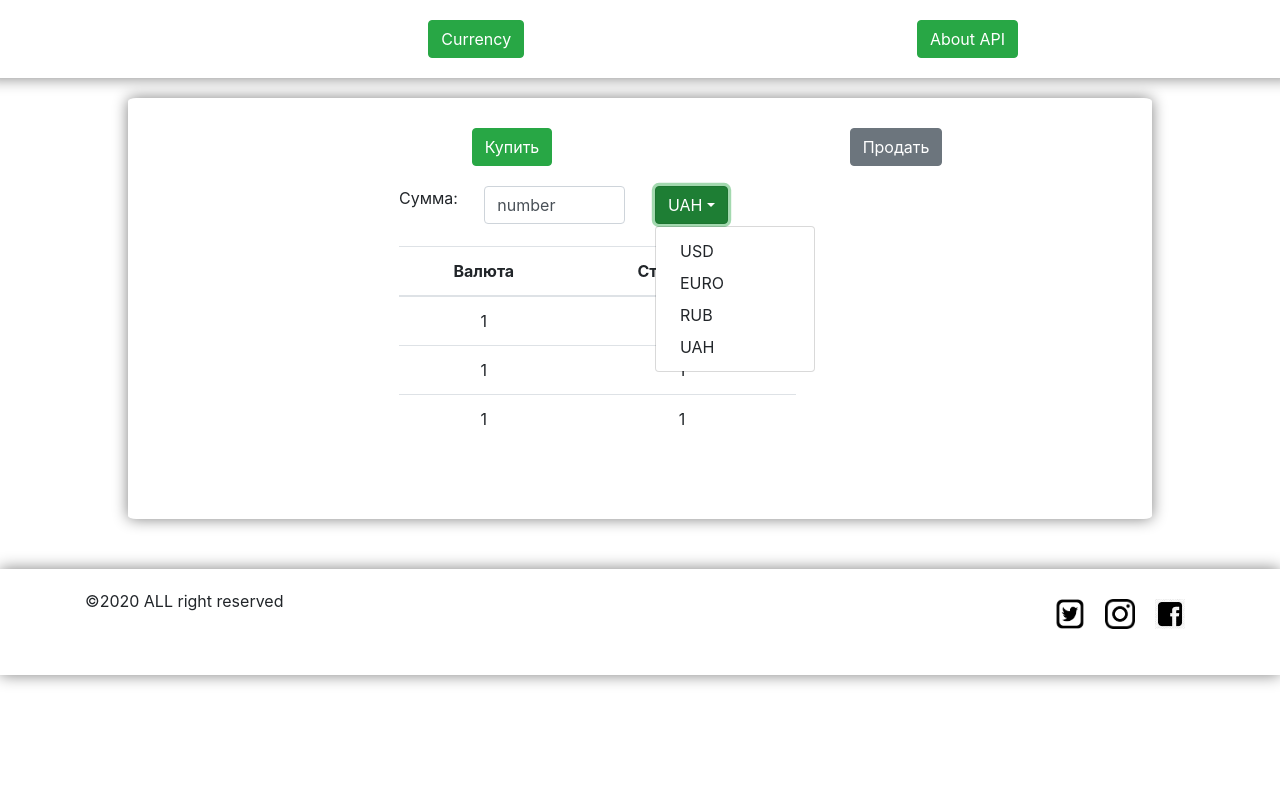
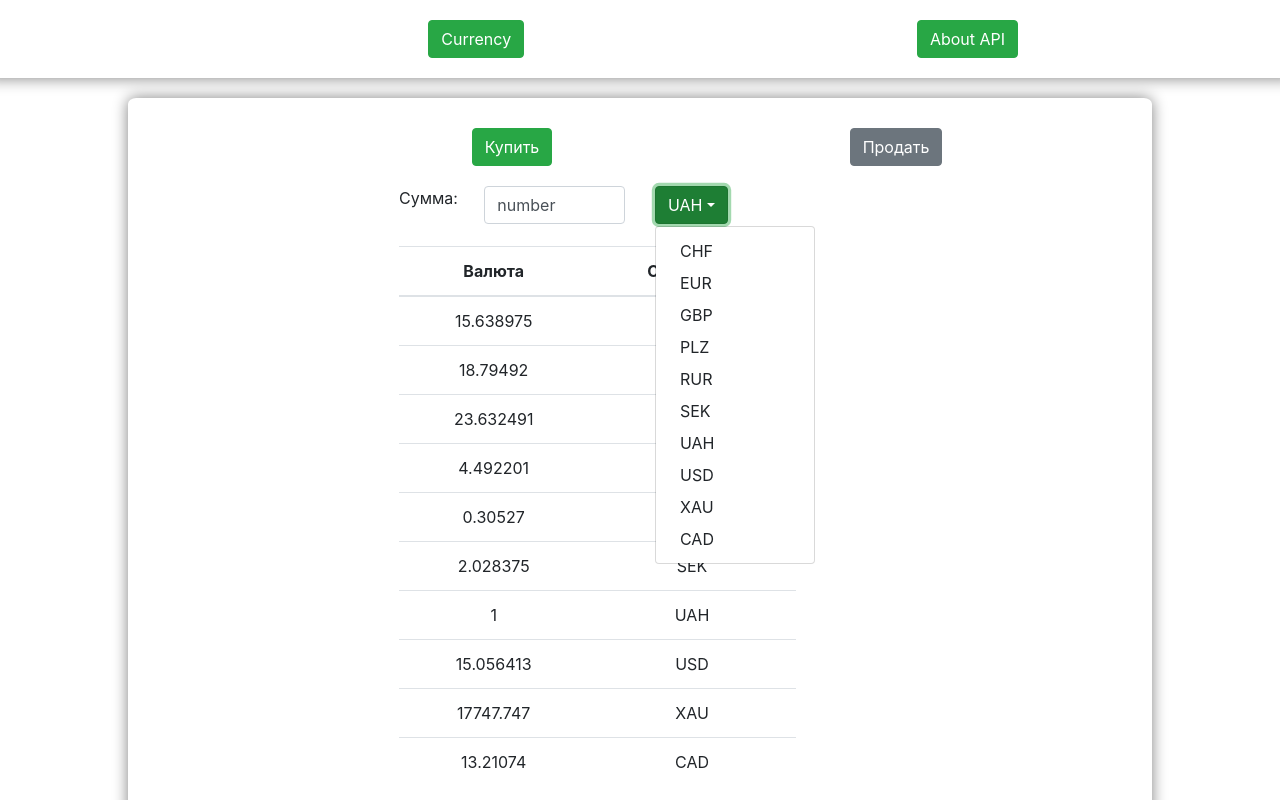
Before and after one commit to alenase/ConverterUI, a React (Create React App) app: page / in a window 1280 px wide. Both pictures are taken after a click on the button "UAH". Shown: the top 800 px of the page. Built offline with nearby package versions, Linux system fonts and the light colour scheme.

Commit message:
props are added

```diff
--- a/src/components/FormCurrency.js
+++ b/src/components/FormCurrency.js
@@ -1,6 +1,22 @@
 import React from 'react';
 import '../App.css';
 import Dialog, { Button, Col, Container, Form, Row, Dropdown } from 'react-bootstrap'
+
+
+
+function GenerateTableRows(props) {
+  const currencyList = props.data.map((d) =>
+    <Dropdown.Item eventKey={d.id}>
+      {d.currency}
+    </Dropdown.Item>
+  );
+  return (
+    <Dropdown.Menu>
+      {currencyList}
+    </Dropdown.Menu>
+  );
+
+}
 
 class FormCurrency extends React.Component {
   constructor(props) {
@@ -50,18 +66,14 @@ class FormCurrency extends React.Component {
               <Dropdown.Toggle variant="success" id="dropdown-basic">
                 {this.state.dropdownName}
               </Dropdown.Toggle>
-
-              <Dropdown.Menu>
-                <Dropdown.Item href="#/action-1">USD</Dropdown.Item>
-                <Dropdown.Item href="#/action-2">EURO</Dropdown.Item>
-                <Dropdown.Item href="#/action-3">RUB</Dropdown.Item>
-                <Dropdown.Item href="#/action-4">UAH</Dropdown.Item>
-              </Dropdown.Menu>
+              <GenerateTableRows data={this.props.data} />
             </Dropdown>
           </Col>
 
 
         </Row>
+
+
       </Form>
 
     );
--- a/src/components/Header.js
+++ b/src/components/Header.js
@@ -21,4 +21,5 @@ function Header() {
   );
 }
 
+
 export default Header;
--- a/src/components/Home.js
+++ b/src/components/Home.js
@@ -6,14 +6,32 @@ import Container from 'react-bootstrap/Container';
 import Row from 'react-bootstrap/Row';
 import Col from 'react-bootstrap/Col';
 
+const data = [
+  {id: 1, currency: "CHF", saleRateNB:15.6389750, purchaseRateNB:15.6389750},
+  {id: 2, currency: "EUR", saleRateNB:18.7949200, purchaseRateNB:18.7949200},
+  {id: 3, currency: "GBP", saleRateNB:23.6324910, purchaseRateNB:23.6324910},
+  {id: 4, currency: "PLZ", saleRateNB:4.4922010, purchaseRateNB:4.4922010},
+  {id: 5, currency: "RUR", saleRateNB:0.3052700, purchaseRateNB:0.3052700},
+  {id: 6, currency: "SEK", saleRateNB:2.0283750, purchaseRateNB:2.0283750},
+  {id: 7, currency: "UAH", saleRateNB:1.0000000, purchaseRateNB:1.0000000},
+  {id: 8, currency: "USD", saleRateNB:15.0564130, purchaseRateNB:15.0564130},
+  {id: 9, currency: "XAU", saleRateNB:17747.7470000, purchaseRateNB:17747.7470000},
+  {id: 10, currency: "CAD", saleRateNB:13.2107400, purchaseRateNB:13.2107400}
+
+];
+
+
+
+
+
 function Home() {
     return (
       <Container id="Body">
 
-        <FormCurrency/>
+        <FormCurrency data={data}/>
         <Row id="Row">
           <Col  md={{ span: 5, offset: 3 }} sm={{ span: 0, offset: 3 }}>
-          <TableResult/>
+          <TableResult  data={data}/>
           </Col>
         </Row>
       </Container>
--- a/src/components/TableResult.js
+++ b/src/components/TableResult.js
@@ -3,7 +3,19 @@ import '../App.css';
 import Table from 'react-bootstrap/Table';
 import TableRow from './TableRow';
 
-function TableResult() {
+function GenerateTableRows(props){
+  const tableRows = props.data.map((d) =>
+  <TableRow first={d.saleRateNB} second={d.currency}/>
+);
+return (
+  <tbody>
+    {tableRows}
+    </tbody>
+);
+
+}
+
+function TableResult(props) {
   return (
     <Table responsive >
       <thead>
@@ -12,11 +24,7 @@ function TableResult() {
           <th>Стоимость</th>
         </tr>
       </thead>
-      <tbody>
-        <TableRow first="1" second="1" />
-        <TableRow first="1" second="1" />
-        <TableRow first="1" second="1" />
-      </tbody>
+      <GenerateTableRows data={props.data} />
     </Table>
   );
 }
```
